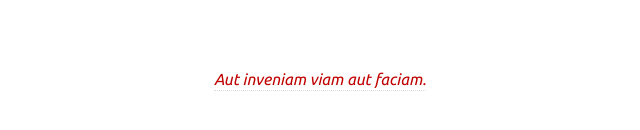
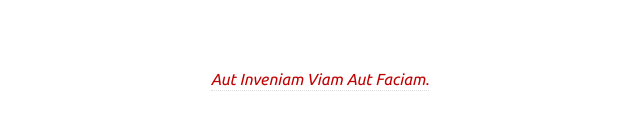
Before and after one commit to ochekurishvili/ochekurishvili.github.com, a plain HTML site: page index.html in a window 1280 px wide. Shown: the part 438-568 px from the top of the page, 320-960 px from the left. Drawn offline with Linux system fonts and the light colour scheme.

Commit message:
Update index.html

```diff
--- a/index.html
+++ b/index.html
@@ -48,7 +48,7 @@
             <a href="http://www.last.fm/user/ochekurishvili" title="Last.fm" onclick="_gaq.push(['_trackEvent', 'Social Follow Up', 'Last.fm']);">Last.fm</a>
         </h3>
 
-        <h4><abbr onmouseover="_gaq.push(['_trackEvent', 'Quote', 'Mouse Hovered']);" title="&quot;I will either find a way, or make one.&quot; - Latin proverb, most commonly attributed to Hannibal in response to his generals who had declared it impossible to cross the Alps with elephants.">Aut inveniam viam aut faciam.</abbr></h4>
+        <h4><abbr onmouseover="_gaq.push(['_trackEvent', 'Quote', 'Mouse Hovered']);" title="&quot;I will either find a way, or make one.&quot; - Latin proverb, most commonly attributed to Hannibal in response to his generals who had declared it impossible to cross the Alps with elephants.">Aut Inveniam Viam Aut Faciam.</abbr></h4>
 
     </body>
 </html>
```
